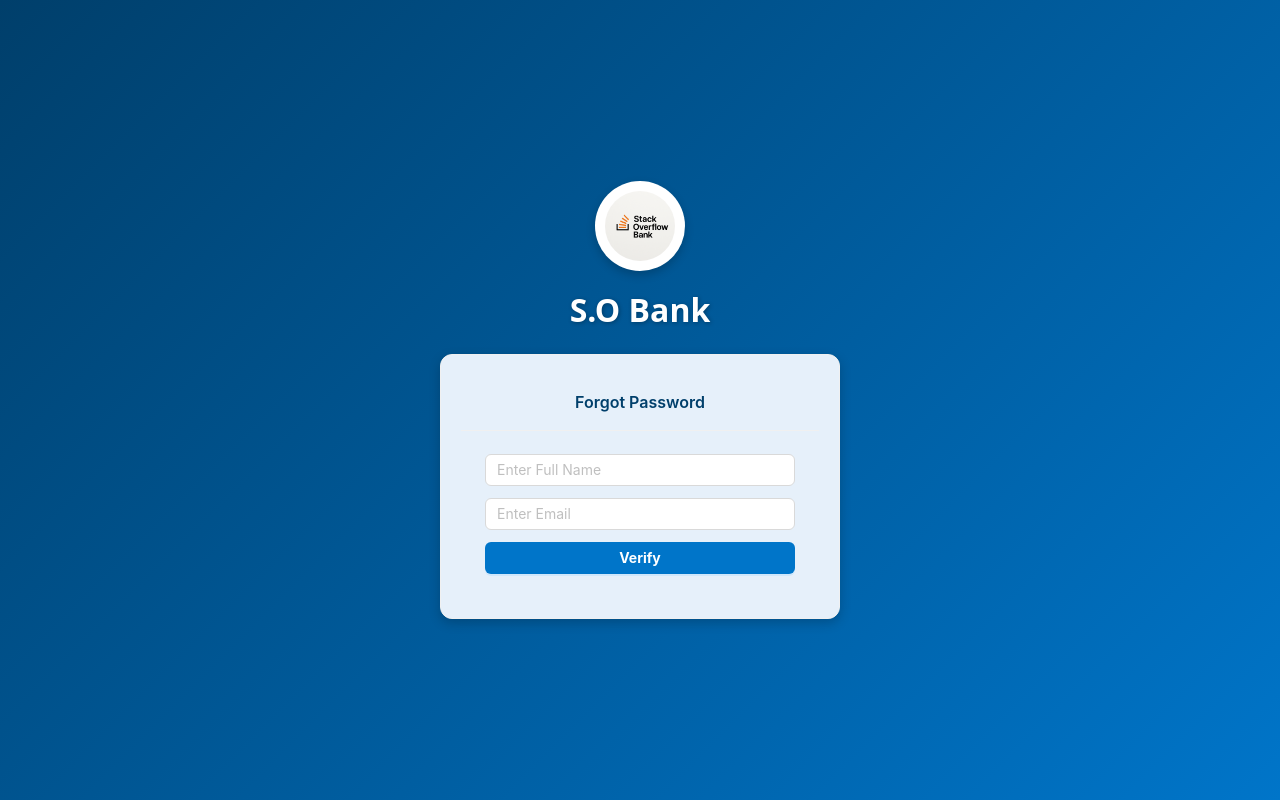
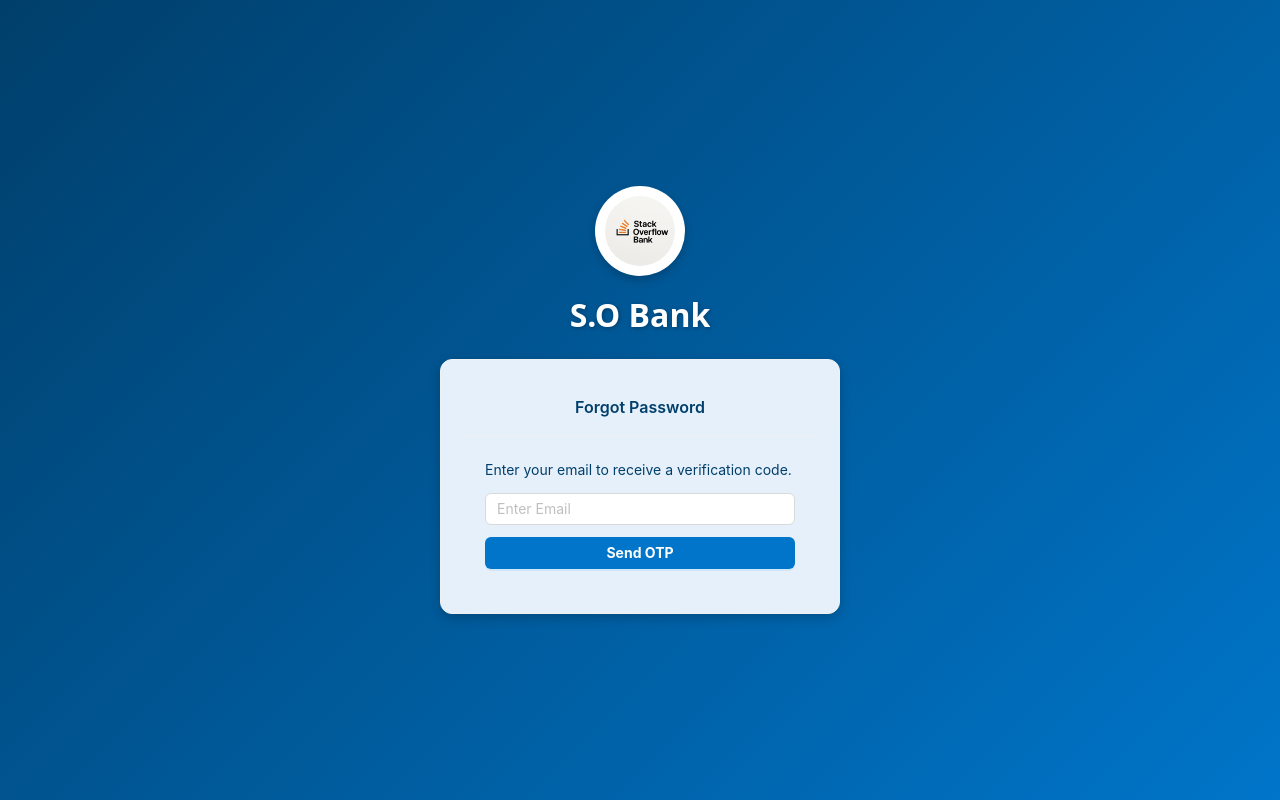
Before and after one commit to roshansaini18/bankingapp-frontend, a React (Vite) app: page /forgot-password in a window 1280 px wide. Built offline with nearby package versions, Linux system fonts and the light colour scheme; no server answers.

Commit message:
Update index.jsx

```diff
--- a/components/ForgotPassword/index.jsx
+++ b/components/ForgotPassword/index.jsx
@@ -1,70 +1,38 @@
-import React, { useEffect, useState } from "react";
+import React, { useState } from "react";
 import { Input, Button, Card, message } from "antd";
 import { http } from "../../modules/modules";
 import { useNavigate } from "react-router-dom";
 import logo from "../../src/assets/main.logo.png";
-
 
 const canaraBlue = "#003f6b";
 const lightBlue = "#e6f0fa";
 const accent = "#0075c9";
 
 const ForgotPassword = () => {
-  const [usersList, setUsersList] = useState([]);
-  const [user, setUser] = useState(null);
-  const [userName, setUserName] = useState("");
+  // State is simplified. We no longer need usersList.
+  const [step, setStep] = useState(1); // 1: Enter email, 2: Enter OTP, 3: Reset Pwd, 4: Done
   const [email, setEmail] = useState("");
   const [otp, setOtp] = useState("");
-  const [otpVerified, setOtpVerified] = useState(false);
   const [newPassword, setNewPassword] = useState("");
   const [confirmPassword, setConfirmPassword] = useState("");
   const [loading, setLoading] = useState(false);
-  const [resetDone, setResetDone] = useState(false);
   const [messageApi, contextHolder] = message.useMessage();
-
   const navigate = useNavigate();
 
-  // Fetch users data
-  useEffect(() => {
-    const fetchUsers = async () => {
-      try {
-        const httpReq = http();
-        const res = await httpReq.get("/api/users");
-        setUsersList(res.data?.data || []);
-      } catch (err) {}
-    };
-    fetchUsers();
-  }, []);
-
-  // Step 1: Verify user and send OTP
-  const handleVerify = async () => {
-    if (!userName || !email) {
-      messageApi.error("Please enter both name and email!");
-      return;
+  // Step 1: Send OTP to email (The user's name is not needed for security)
+  const handleSendOtp = async () => {
+    if (!email) {
+      return messageApi.error("Please enter your email address!");
     }
-
-    messageApi.info("Checking user details...");
-    const found = usersList.find(
-      (item) =>
-        item.fullName?.toLowerCase().trim() === userName.toLowerCase().trim() &&
-        item.email?.toLowerCase().trim() === email.toLowerCase().trim()
-    );
-
-    if (!found) {
-      messageApi.error("User not found!");
-      return;
-    }
-
-    setUser(found);
-
     try {
       setLoading(true);
       const httpReq = http();
-      await httpReq.post("/api/auth/send-otp", { email });
-      messageApi.success("OTP has been sent to your email!");
+      // NEW: Call the secure backend endpoint
+      await httpReq.post("/api/auth/forgot-password", { email });
+      messageApi.success("If a user with this email exists, an OTP has been sent.");
+      setStep(2); // Move to the next step
     } catch (err) {
-      messageApi.error("Failed to send OTP to your email!");
-      setUser(null);
+      messageApi.error("Failed to send OTP. Please try again.");
     } finally {
       setLoading(false);
     }
@@ -76,15 +44,14 @@
       setLoading(true);
       const httpReq = http();
       const res = await httpReq.post("/api/auth/verify-otp", { email, otp });
-
       if (res.data.success) {
         messageApi.success("OTP verified successfully!");
-        setOtpVerified(true);
+        setStep(3); // Move to the password reset step
       } else {
         messageApi.error(res.data.message || "Incorrect OTP");
       }
     } catch (err) {
-      messageApi.error("Error verifying OTP with server.");
+      messageApi.error("Error verifying OTP with the server.");
     } finally {
       setLoading(false);
     }
@@ -93,24 +60,22 @@
   // Step 3: Reset Password
   const handleResetPassword = async () => {
     if (!newPassword || !confirmPassword) {
-      messageApi.error("Please fill in both password fields.");
-      return;
+      return messageApi.error("Please fill in both password fields.");
     }
     if (newPassword !== confirmPassword) {
-      messageApi.error("Passwords do not match!");
-      return;
+      return messageApi.error("Passwords do not match!");
     }
-
     try {
       setLoading(true);
       const httpReq = http();
-
-      await httpReq.put(`/api/users/${user._id}`, {
+      // The backend should use the email/OTP verification to identify the user
+      await httpReq.post("/api/auth/reset-password", {
+        email,
+        otp, // Send OTP again for final verification
         password: newPassword,
       });
-
       messageApi.success("Password reset successful!");
-      setResetDone(true);
+      setStep(4); // Move to the final "Done" step
     } catch (err) {
       messageApi.error("Error resetting password.");
     } finally {
@@ -119,187 +84,52 @@
   };
 
   return (
-    <div
-  style={{
-    minHeight: "100vh",
-    background: `linear-gradient(135deg, ${canaraBlue}, ${accent})`,
-    display: "flex",
-    flexDirection: "column",
-    justifyContent: "center",
-    alignItems: "center",
-    padding: "20px",
-  }}
->
-  {/* Logo */}
-   <img
-        src={logo}
-        alt="S.O Bank Logo"
-        style={{
-          width: "90px",
-          height: "90px",
-          objectFit: "contain",
-          marginBottom: "15px",
-          background: "#fff",
-          borderRadius: "50%", // fully rounded logo
-          padding: "10px",
-          boxShadow: "0 4px 10px rgba(0,0,0,0.2)",
-        }}
-      />
-
-  {/* Bank Name */}
-  <h1
-    style={{
-      color: "#fff",
-      fontSize: "2rem",
-      fontWeight: "bold",
-      marginBottom: "20px",
-      textShadow: "1px 1px 4px rgba(0,0,0,0.3)",
-    }}
-  >
-    S.O Bank
-  </h1>
-
-  {contextHolder}
-
-  <Card
-    style={{
-      maxWidth: 400,
-      width: "100%",
-      background: lightBlue,
-      borderRadius: "12px",
-      boxShadow: "0 4px 12px rgba(0,0,0,0.2)",
-      padding: "20px",
-    }}
-    title={
-      <h2 style={{ textAlign: "center", color: canaraBlue }}>
-        Forgot Password
-      </h2>
-    }
-  >
+    <div style={{ minHeight: "100vh", background: `linear-gradient(135deg, ${canaraBlue}, ${accent})`, display: "flex", flexDirection: "column", justifyContent: "center", alignItems: "center", padding: "20px" }}>
+      <img src={logo} alt="S.O Bank Logo" style={{ width: "90px", height: "90px", objectFit: "contain", marginBottom: "15px", background: "#fff", borderRadius: "50%", padding: "10px", boxShadow: "0 4px 10px rgba(0,0,0,0.2)" }} />
+      <h1 style={{ color: "#fff", fontSize: "2rem", fontWeight: "bold", marginBottom: "20px", textShadow: "1px 1px 4px rgba(0,0,0,0.3)" }}>
+        S.O Bank
+      </h1>
+      {contextHolder}
+      <Card style={{ maxWidth: 400, width: "100%", background: lightBlue, borderRadius: "12px", boxShadow: "0 4px 12px rgba(0,0,0,0.2)", padding: "20px" }} title={<h2 style={{ textAlign: "center", color: canaraBlue }}>Forgot Password</h2>}>
         {/* Step 1: Verify User */}
-        {!user && !resetDone && (
+        {step === 1 && (
           <>
-            <Input
-              placeholder="Enter Full Name"
-              value={userName}
-              onChange={(e) => setUserName(e.target.value)}
-              style={{
-                marginBottom: 12,
-                background: "#fff",
-                borderRadius: "6px",
-              }}
-            />
-            <Input
-              placeholder="Enter Email"
-              value={email}
-              onChange={(e) => setEmail(e.target.value)}
-              style={{
-                marginBottom: 12,
-                background: "#fff",
-                borderRadius: "6px",
-              }}
-            />
-            <Button
-              type="primary"
-              block
-              onClick={handleVerify}
-              loading={loading}
-              style={{
-                background: accent,
-                border: "none",
-                fontWeight: "bold",
-              }}
-            >
-              Verify
+            <p style={{marginBottom: 12, color: canaraBlue}}>Enter your email to receive a verification code.</p>
+            <Input placeholder="Enter Email" value={email} onChange={(e) => setEmail(e.target.value)} style={{ marginBottom: 12, background: "#fff", borderRadius: "6px" }} />
+            <Button type="primary" block onClick={handleSendOtp} loading={loading} style={{ background: accent, border: "none", fontWeight: "bold" }}>
+              Send OTP
             </Button>
           </>
         )}
-
         {/* Step 2: OTP Verification */}
-        {user && !otpVerified && !resetDone && (
+        {step === 2 && (
           <>
-            <Input
-              placeholder="Enter OTP"
-              value={otp}
-              onChange={(e) => setOtp(e.target.value)}
-              style={{
-                marginTop: 12,
-                marginBottom: 12,
-                background: "#fff",
-                borderRadius: "6px",
-              }}
-            />
-            <Button
-              type="primary"
-              block
-              onClick={handleOtpSubmit}
-              loading={loading}
-              style={{
-                background: accent,
-                border: "none",
-                fontWeight: "bold",
-              }}
-            >
+            <p style={{marginBottom: 12, color: canaraBlue}}>An OTP has been sent to <strong>{email}</strong>.</p>
+            <Input placeholder="Enter OTP" value={otp} onChange={(e) => setOtp(e.target.value)} style={{ marginTop: 12, marginBottom: 12, background: "#fff", borderRadius: "6px" }} />
+            <Button type="primary" block onClick={handleOtpSubmit} loading={loading} style={{ background: accent, border: "none", fontWeight: "bold" }}>
               Submit OTP
             </Button>
           </>
         )}
-
         {/* Step 3: Reset Password */}
-        {otpVerified && !resetDone && (
+        {step === 3 && (
           <>
-            <Input.Password
-              placeholder="Enter New Password"
-              value={newPassword}
-              onChange={(e) => setNewPassword(e.target.value)}
-              style={{
-                marginTop: 12,
-                marginBottom: 12,
-                background: "#fff",
-                borderRadius: "6px",
-              }}
-            />
-            <Input.Password
-              placeholder="Confirm New Password"
-              value={confirmPassword}
-              onChange={(e) => setConfirmPassword(e.target.value)}
-              style={{
-                marginBottom: 12,
-                background: "#fff",
-                borderRadius: "6px",
-              }}
-            />
-            <Button
-              type="primary"
-              block
-              onClick={handleResetPassword}
-              loading={loading}
-              style={{
-                background: accent,
-                border: "none",
-                fontWeight: "bold",
-              }}
-            >
+             <p style={{marginBottom: 12, color: canaraBlue}}>OTP verified. Please enter your new password.</p>
+            <Input.Password placeholder="Enter New Password" value={newPassword} onChange={(e) => setNewPassword(e.target.value)} style={{ marginTop: 12, marginBottom: 12, background: "#fff", borderRadius: "6px" }} />
+            <Input.Password placeholder="Confirm New Password" value={confirmPassword} onChange={(e) => setConfirmPassword(e.target.value)} style={{ marginBottom: 12, background: "#fff", borderRadius: "6px" }} />
+            <Button type="primary" block onClick={handleResetPassword} loading={loading} style={{ background: accent, border: "none", fontWeight: "bold" }}>
               Reset Password
             </Button>
           </>
         )}
-
-        {/* Show Login button after reset */}
-        {resetDone && (
-          <Button
-            type="primary"
-            block
-            onClick={() => navigate("/")}
-            style={{
-              background: accent,
-              border: "none",
-              fontWeight: "bold",
-              marginTop: "12px",
-            }}
-          >
-            Go to Login
-          </Button>
+        {/* Step 4: Done */}
+        {step === 4 && (
+            <>
+             <p style={{marginBottom: 12, textAlign: 'center', color: canaraBlue, fontWeight: 'bold' }}>Your password has been reset successfully!</p>
+            <Button type="primary" block onClick={() => navigate("/")} style={{ background: accent, border: "none", fontWeight: "bold", marginTop: "12px" }}>
+                Go to Login
+            </Button>
+            </>
         )}
       </Card>
     </div>
```
